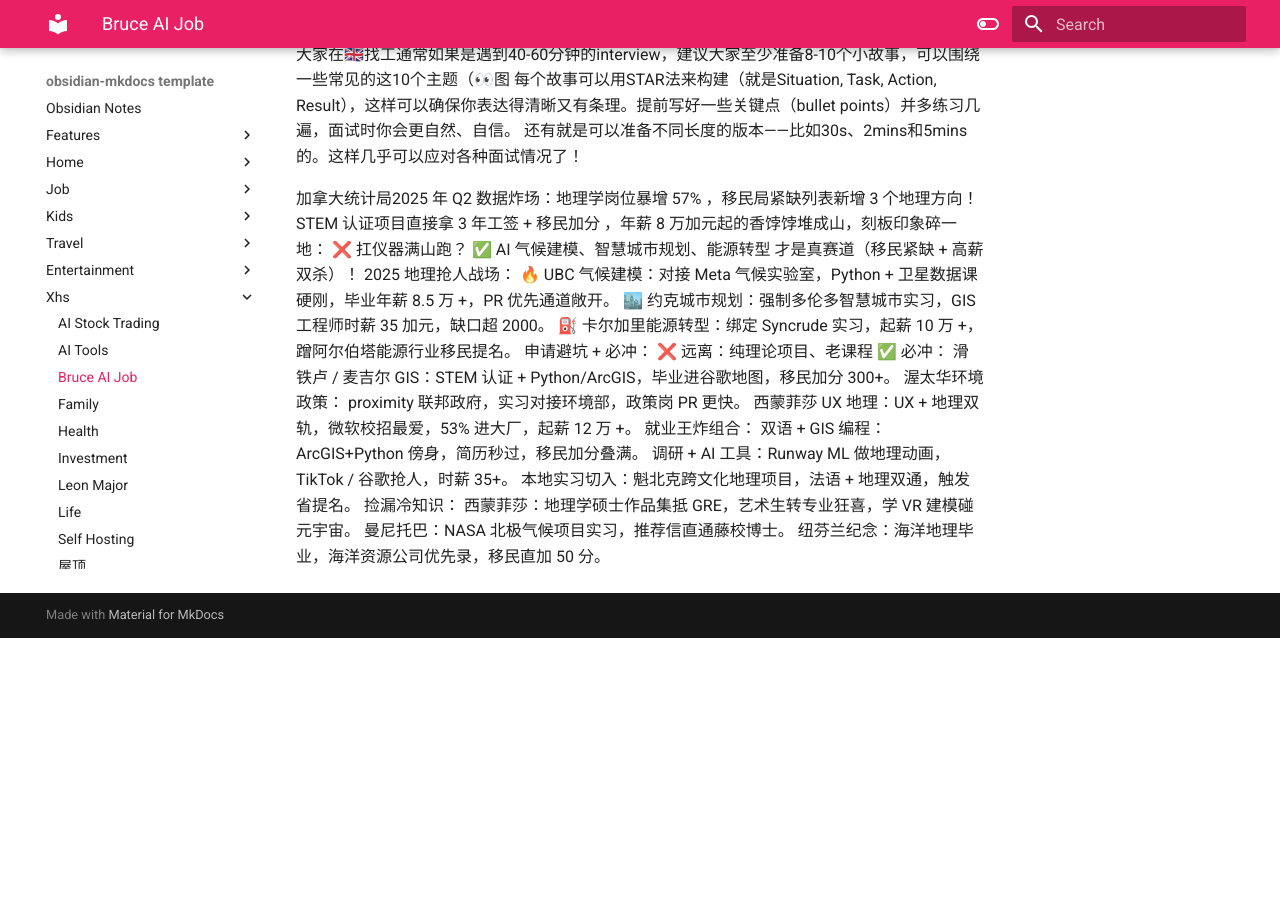
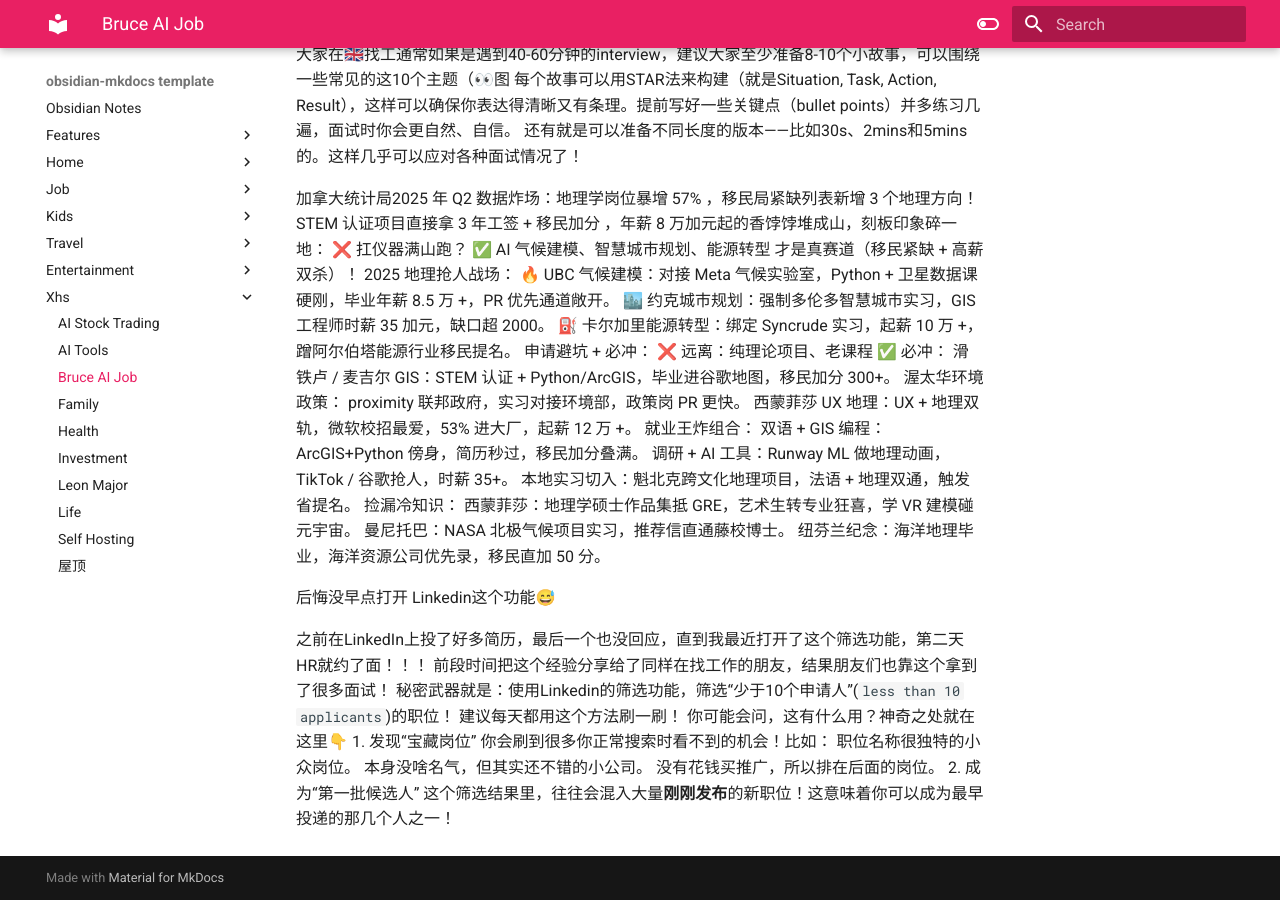
Before and after one commit to macsymgit/obsidian, an MkDocs documentation site: the page built from docs/xhs/Bruce AI Job.md, in a window 1280 px wide and 900 px high, scrolled down 1293 px. Built offline with MkDocs 1.6.1 and Material for MkDocs 9.7.7, drawn with Linux system fonts in a browser that asks for light colours; before the commit the page ends 1931 px from its top, so only the background shows below that.

Commit message:
vault backup: 2025-09-02 11:31:25

```diff
--- a/docs/xhs/Bruce AI Job.md
+++ b/docs/xhs/Bruce AI Job.md
@@ -29,3 +29,8 @@
 大家在🇬🇧找工通常如果是遇到40-60分钟的interview，建议大家至少准备8-10个小故事，可以围绕一些常见的这10个主题（👀图 每个故事可以用STAR法来构建（就是Situation, Task, Action, Result），这样可以确保你表达得清晰又有条理。提前写好一些关键点（bullet points）并多练习几遍，面试时你会更自然、自信。 还有就是可以准备不同长度的版本——比如30s、2mins和5mins的。这样几乎可以应对各种面试情况了！
 
 加拿大统计局2025 年 Q2 数据炸场：地理学岗位暴增 57% ，移民局紧缺列表新增 3 个地理方向！STEM 认证项目直接拿 3 年工签 + 移民加分 ，年薪 8 万加元起的香饽饽堆成山，刻板印象碎一地： ❌ 扛仪器满山跑？ ✅ AI 气候建模、智慧城市规划、能源转型 才是真赛道（移民紧缺 + 高薪双杀）！ 2025 地理抢人战场： 🔥 UBC 气候建模：对接 Meta 气候实验室，Python + 卫星数据课硬刚，毕业年薪 8.5 万 +，PR 优先通道敞开。 🏙️ 约克城市规划：强制多伦多智慧城市实习，GIS 工程师时薪 35 加元，缺口超 2000。 ⛽ 卡尔加里能源转型：绑定 Syncrude 实习，起薪 10 万 +，蹭阿尔伯塔能源行业移民提名。 申请避坑 + 必冲： ❌ 远离：纯理论项目、老课程 ✅ 必冲： 滑铁卢 / 麦吉尔 GIS：STEM 认证 + Python/ArcGIS，毕业进谷歌地图，移民加分 300+。 渥太华环境政策： proximity 联邦政府，实习对接环境部，政策岗 PR 更快。 西蒙菲莎 UX 地理：UX + 地理双轨，微软校招最爱，53% 进大厂，起薪 12 万 +。 就业王炸组合： 双语 + GIS 编程：ArcGIS+Python 傍身，简历秒过，移民加分叠满。 调研 + AI 工具：Runway ML 做地理动画，TikTok / 谷歌抢人，时薪 35+。 本地实习切入：魁北克跨文化地理项目，法语 + 地理双通，触发省提名。 捡漏冷知识： 西蒙菲莎：地理学硕士作品集抵 GRE，艺术生转专业狂喜，学 VR 建模碰元宇宙。 曼尼托巴：NASA 北极气候项目实习，推荐信直通藤校博士。 纽芬兰纪念：海洋地理毕业，海洋资源公司优先录，移民直加 50 分。
+
+
+后悔没早点打开 Linkedin这个功能😅
+
+之前在LinkedIn上投了好多简历，最后一个也没回应，直到我最近打开了这个筛选功能，第二天HR就约了面！！！ 前段时间把这个经验分享给了同样在找工作的朋友，结果朋友们也靠这个拿到了很多面试！ 秘密武器就是：使用Linkedin的筛选功能，筛选“少于10个申请人”(`less than 10 applicants`)的职位！ 建议每天都用这个方法刷一刷！ 你可能会问，这有什么用？神奇之处就在这里👇 1. 发现“宝藏岗位” 你会刷到很多你正常搜索时看不到的机会！比如： 职位名称很独特的小众岗位。 本身没啥名气，但其实还不错的小公司。 没有花钱买推广，所以排在后面的岗位。 2. 成为“第一批候选人” 这个筛选结果里，往往会混入大量**刚刚发布**的新职位！这意味着你可以成为最早投递的那几个人之一！
```
Also changed, not shown: docs/xhs/AI Tools.md (+2 -0 lines), docs/xhs/Investment.md (+2 -0 lines), 1 other file.
